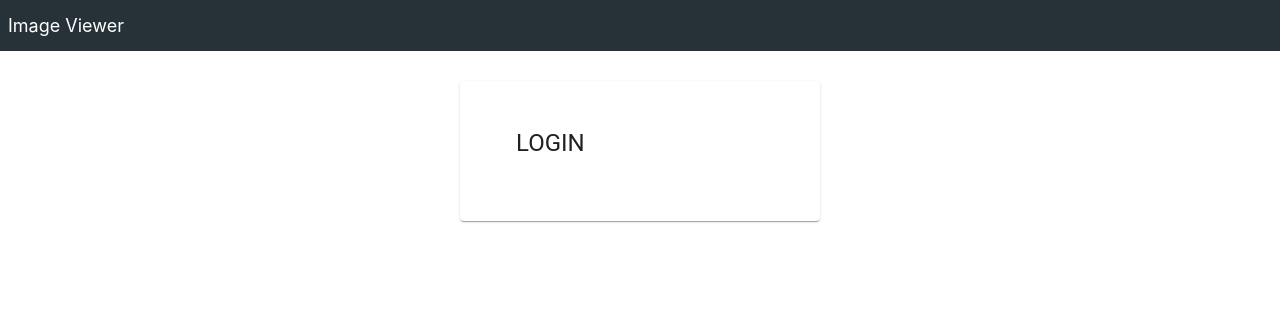
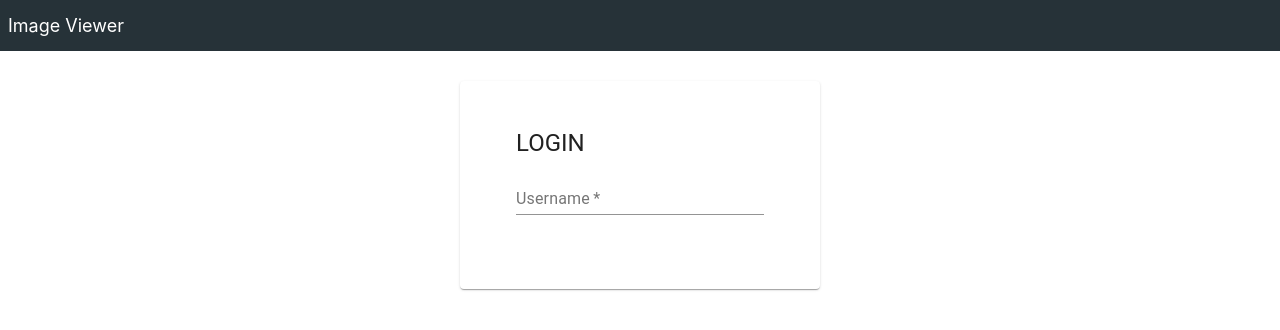
Before and after one commit to Tejas-Teju/image-viewer, a React app: page / in a window 1280 px wide. Built offline with nearby package versions, Linux system fonts and the light colour scheme.

Commit message:
Added username FormControl component

```diff
--- a/src/screens/login/Login.css
+++ b/src/screens/login/Login.css
@@ -5,3 +5,7 @@
     margin-top: 30px;
     text-align: left;
 }
+
+.formControl {
+    width: 248px;
+}
--- a/src/screens/login/Login.js
+++ b/src/screens/login/Login.js
@@ -4,6 +4,9 @@ import './Login.css';
 import Card from '@material-ui/core/Card';
 import CardContent from '@material-ui/core/CardContent';
 import Typography from '@material-ui/core/Typography';
+import InputLabel from '@material-ui/core/InputLabel';
+import Input from '@material-ui/core/Input';
+import FormControl from '@material-ui/core/FormControl';
 
 class Login extends Component {
     render() {
@@ -14,6 +17,10 @@ class Login extends Component {
                 <Typography variant="h5" gutterBottom>
                   LOGIN
                 </Typography>
+                <FormControl required className="formControl">
+                    <InputLabel htmlFor="username">Username</InputLabel>
+                    <Input id="username" type="text" />
+                </FormControl><br/><br/>
               </CardContent>
             </Card>
           </div>;
```
